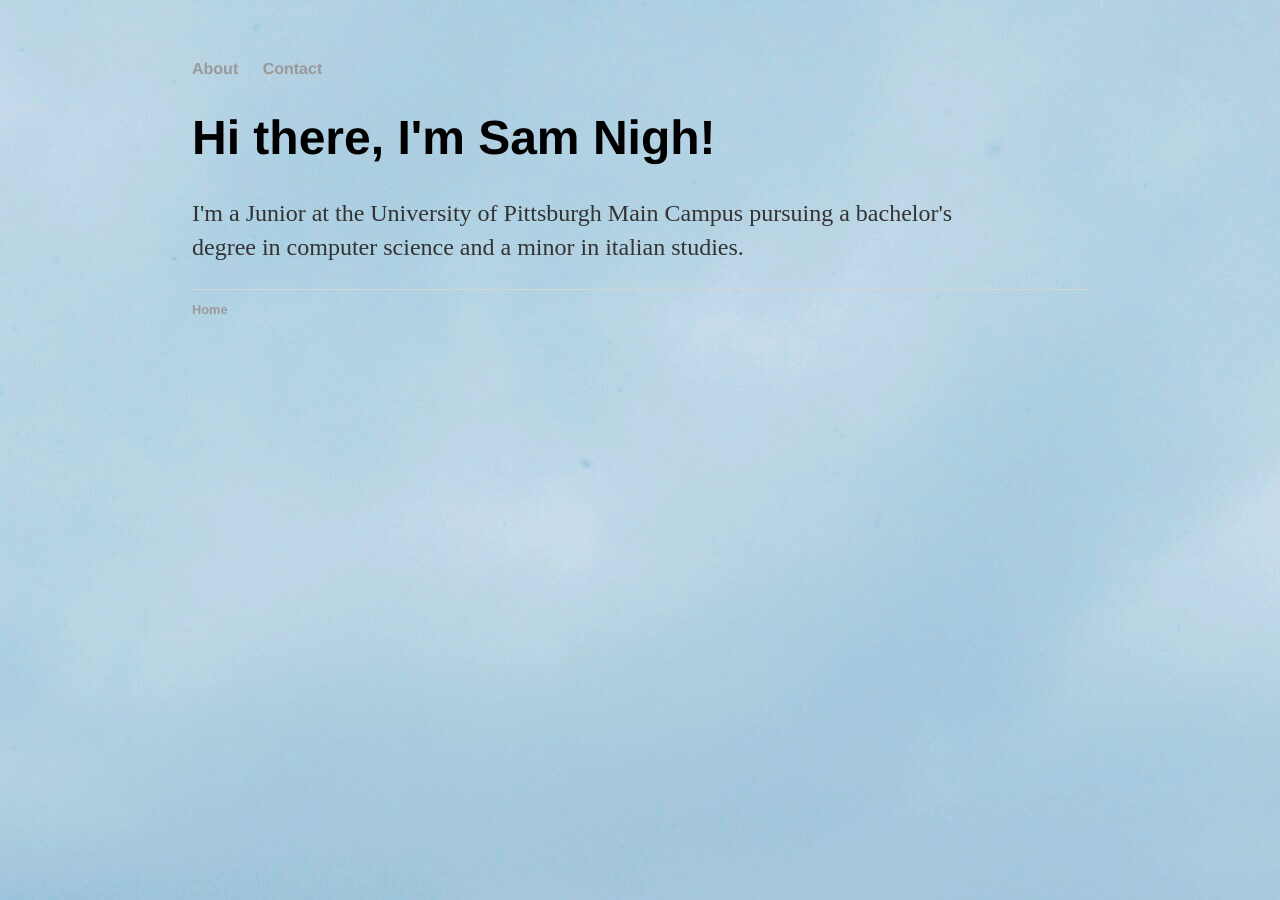
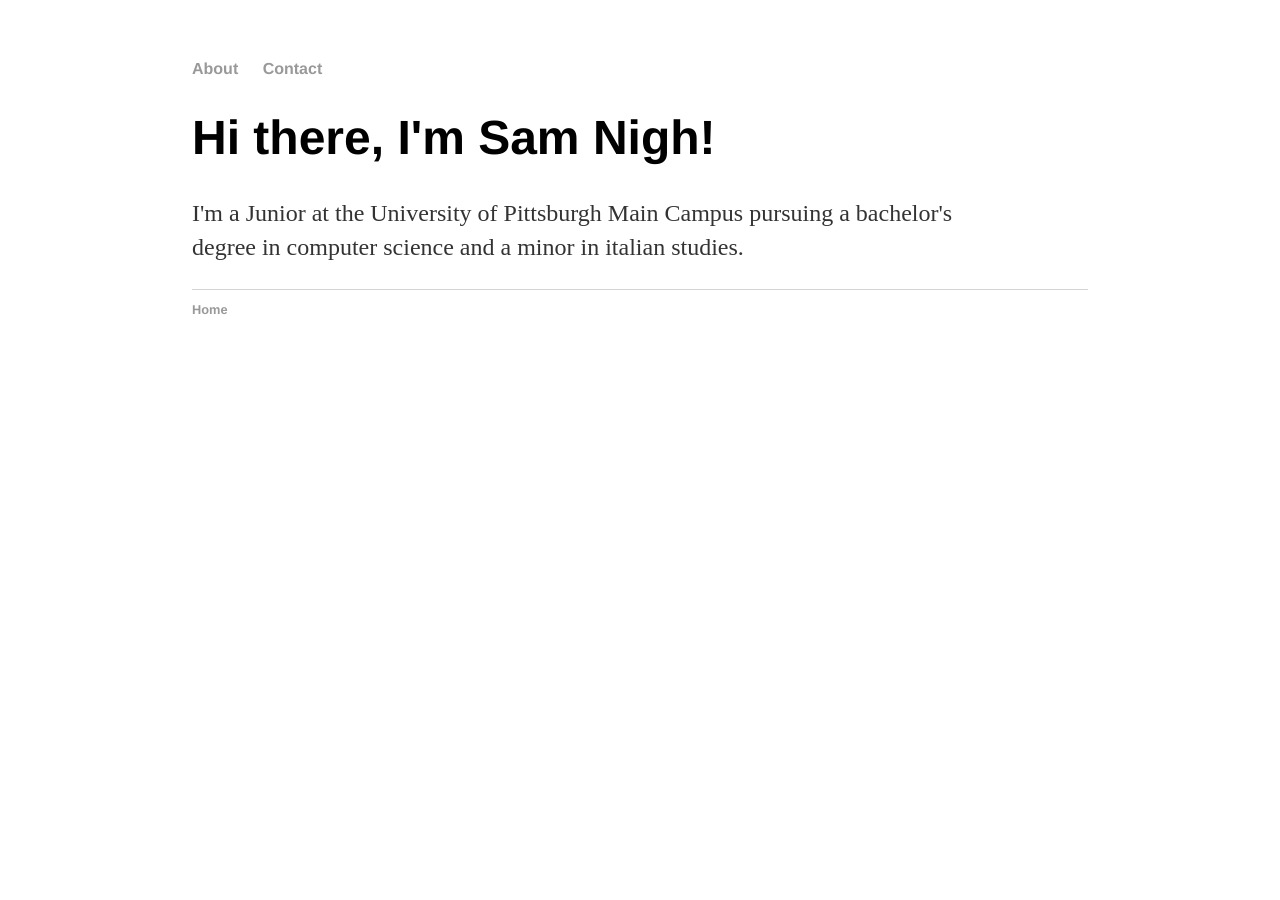
Before and after one commit to SPN11/SPN11.github.io, a Jekyll site: the page built from index.html, in a window 1280 px wide. Built offline with Jekyll 4.4.1, drawn with Linux system fonts in a browser that asks for light colours.

Commit message:
Update main.css

```diff
--- a/css/main.css
+++ b/css/main.css
@@ -1,7 +1,7 @@
 body {
     margin: 60px auto;
     width: 70%;
-    background-image: url("/images/wintery-pittsburgh.jpg");
+    background-image: url(images/wintery-pittsburgh.jpg);
     background-repeat: no-repeat;
 }
 nav ul, footer ul {
```
